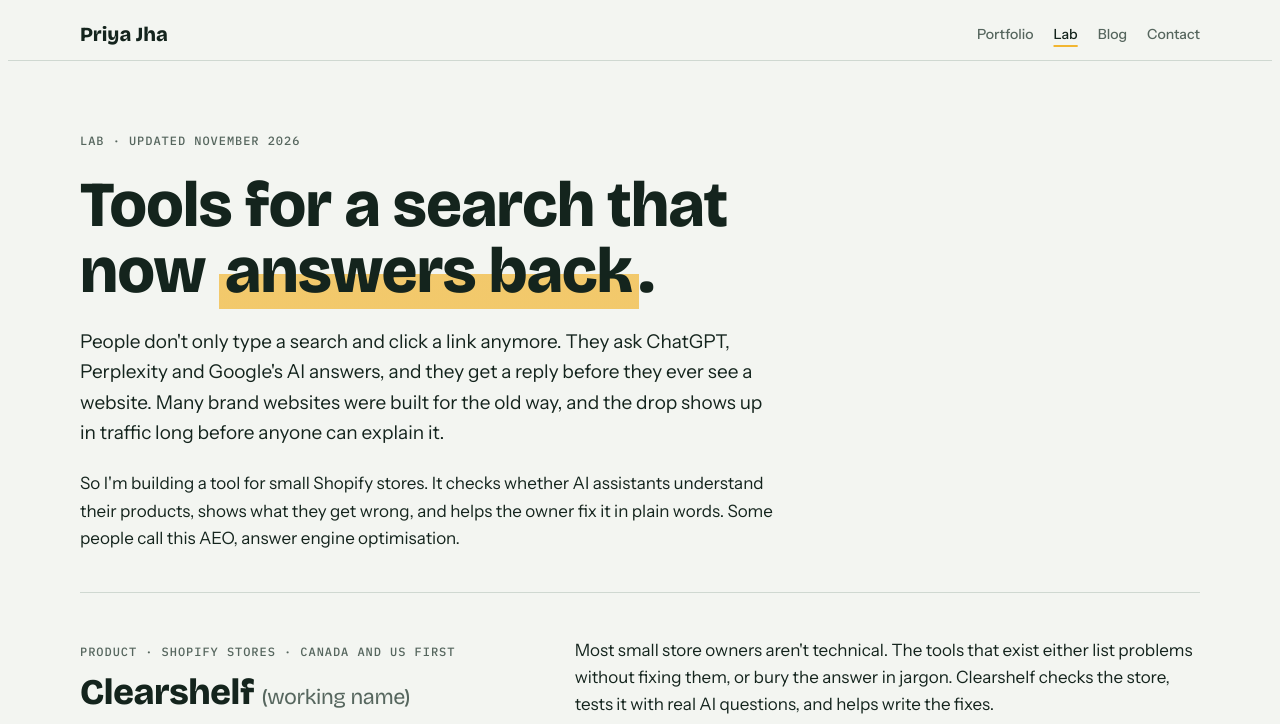
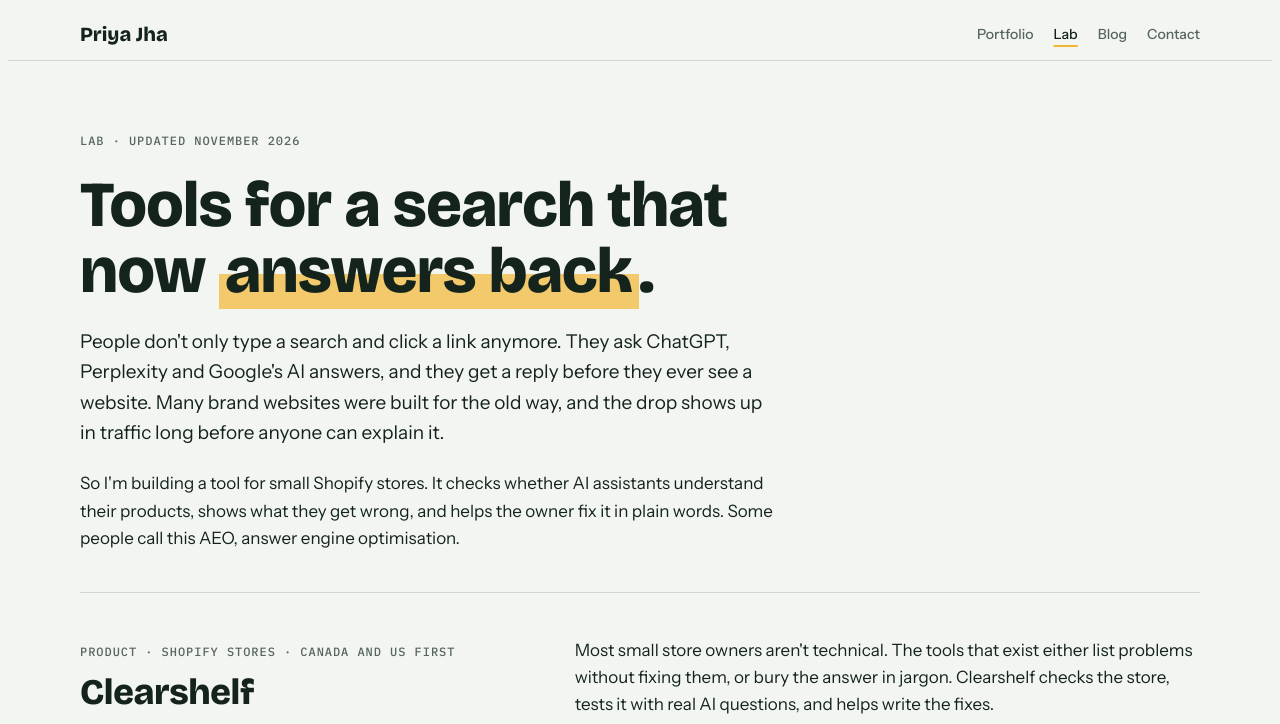
Before and after one commit to parameciain/priyajha.co, a plain HTML site: page lab/index.html in a window 1280 px wide. Shown: the top 724 px of the page. Drawn offline with nearby package versions, Linux system fonts and the light colour scheme.

Commit message:
Lab: drop working name

```diff
--- a/lab/index.html
+++ b/lab/index.html
@@ -14,7 +14,7 @@
 <meta property="og:image" content="https://priyajha.co/img/priya.jpg">
 <meta name="twitter:card" content="summary">
 <title>Lab · Priya Jha</title>
-<meta name="description" content="Clearshelf (working name): a tool Priya Jha is building to check whether AI assistants understand a Shopify store's products, and help fix it in plain words.">
+<meta name="description" content="Clearshelf: a tool Priya Jha is building to check whether AI assistants understand a Shopify store's products, and help fix it in plain words.">
 <link rel="preconnect" href="https://fonts.googleapis.com">
 <link rel="preconnect" href="https://fonts.gstatic.com" crossorigin>
 <link rel="stylesheet" href="https://fonts.googleapis.com/css2?family=Bricolage+Grotesque:opsz,wght@12..96,400;12..96,600;12..96,800&family=Instrument+Sans:wght@400;500;600&family=IBM+Plex+Mono:wght@400;500&display=swap">
@@ -243,7 +243,7 @@ footer{padding-block:24px;border-top:1px solid var(--line);font:400 13px var(--m
 <section class="proj" aria-labelledby="p1">
   <div>
     <span class="label">Product · Shopify stores · Canada and US first</span>
-    <h2 id="p1">Clearshelf <span style="font-weight:400;color:var(--muted);font-size:.6em">(working name)</span></h2>
+    <h2 id="p1">Clearshelf</h2>
     <span class="status"><i></i>Planning and designing in Figma</span>
   </div>
   <div class="proj-body">
```
